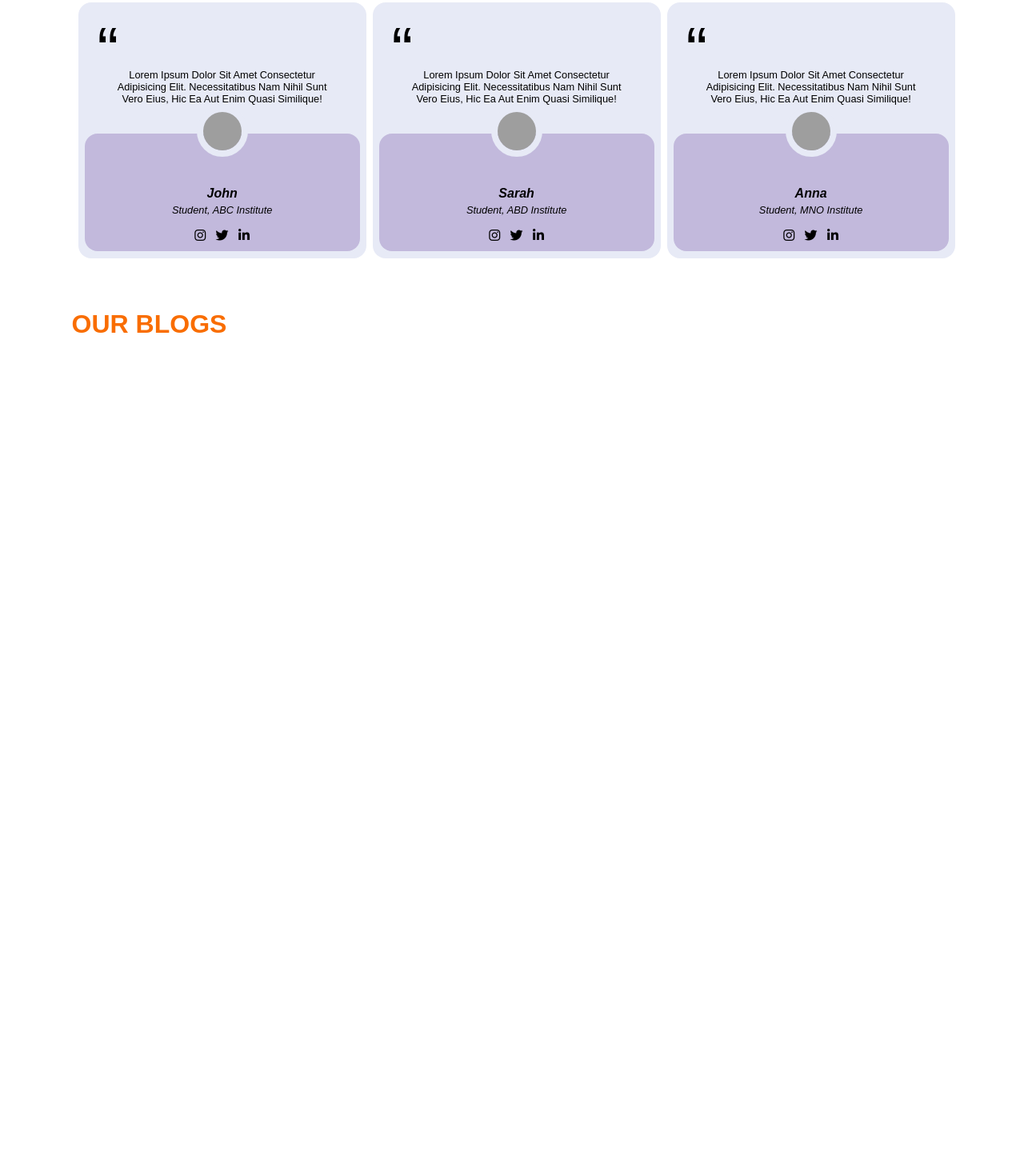
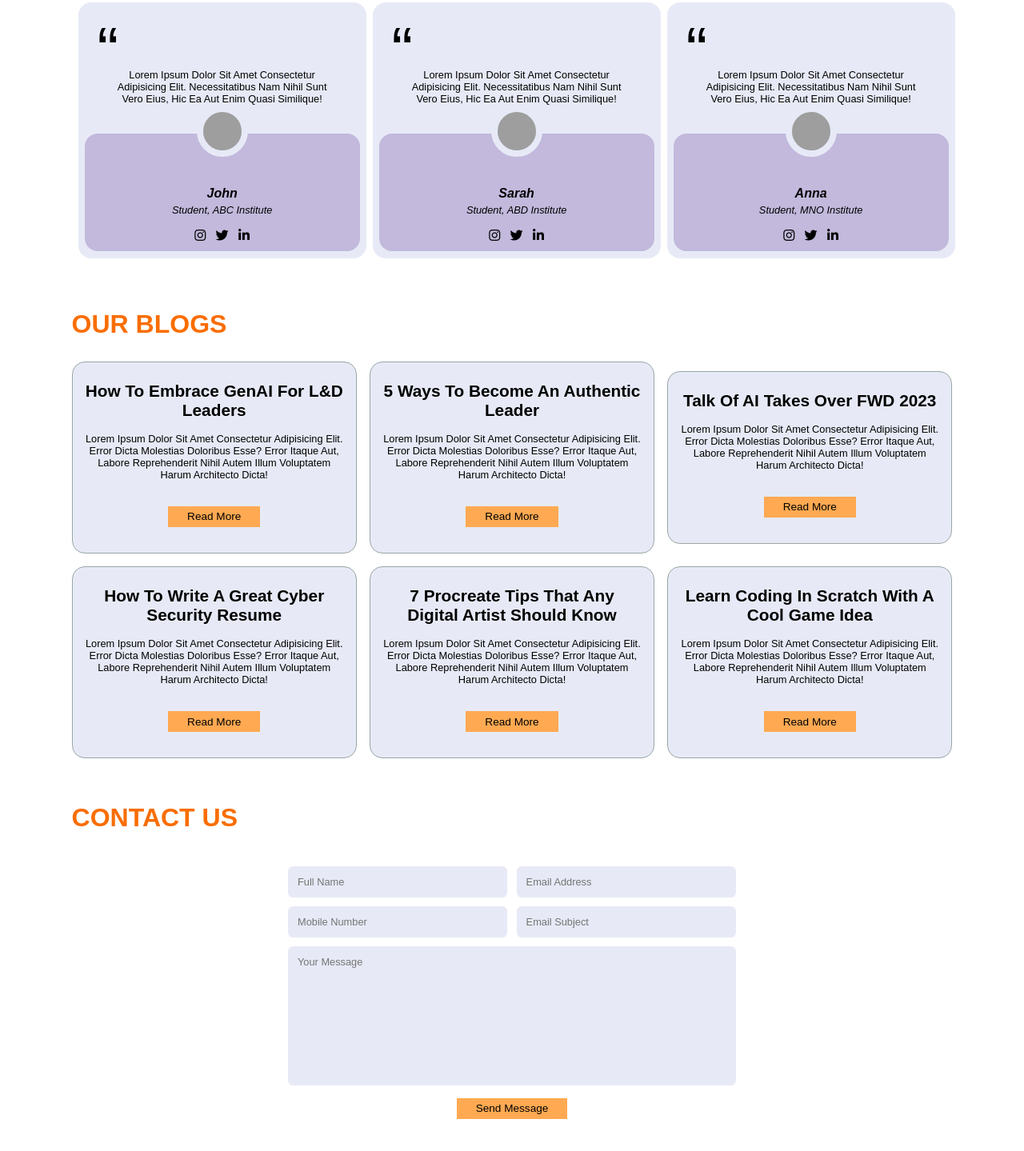
Before and after one commit to Srijalkumari/assessment, a website: page educational website/index.html in a window 1280 px wide. Shown: the part 2697-4136 px from the top of the page at 80% size. Before the commit the page ends 3165 px from the top, so only its background shows below. Drawn offline with nearby package versions, Linux system fonts and the light colour scheme; grey boxes are pictures that could not be loaded.

Commit message:
added blogs and coontact section

```diff
--- a/educational website/index.html
+++ b/educational website/index.html
@@ -606,6 +606,94 @@
     <!-- blogs section -->
     <section class="blogs" id="blogs">
       <h3 class="heading">our blogs</h3>
+
+      <div class="blogs-container">
+        <div class="blogs-box">
+          <h3>how to embrace genAI for L&D leaders</h3>
+          <p>
+            Lorem ipsum dolor sit amet consectetur adipisicing elit. Error dicta
+            molestias doloribus esse? Error itaque aut, labore reprehenderit
+            nihil autem illum voluptatem harum architecto dicta!
+          </p>
+          <a href="#" class="btn">Read More</a>
+        </div>
+
+        <div class="blogs-box">
+          <h3>5 ways to become an authentic leader</h3>
+          <p>
+            Lorem ipsum dolor sit amet consectetur adipisicing elit. Error dicta
+            molestias doloribus esse? Error itaque aut, labore reprehenderit
+            nihil autem illum voluptatem harum architecto dicta!
+          </p>
+          <a href="#" class="btn">Read More</a>
+        </div>
+
+        <div class="blogs-box">
+          <h3>Talk of AI takes over FWD 2023</h3>
+          <p>
+            Lorem ipsum dolor sit amet consectetur adipisicing elit. Error dicta
+            molestias doloribus esse? Error itaque aut, labore reprehenderit
+            nihil autem illum voluptatem harum architecto dicta!
+          </p>
+          <a href="#" class="btn">Read More</a>
+        </div>
+
+        <div class="blogs-box">
+          <h3>how to write a great cyber security resume</h3>
+          <p>
+            Lorem ipsum dolor sit amet consectetur adipisicing elit. Error dicta
+            molestias doloribus esse? Error itaque aut, labore reprehenderit
+            nihil autem illum voluptatem harum architecto dicta!
+          </p>
+          <a href="#" class="btn">Read More</a>
+        </div>
+
+        <div class="blogs-box">
+          <h3>7 procreate tips that any digital artist should know</h3>
+          <p>
+            Lorem ipsum dolor sit amet consectetur adipisicing elit. Error dicta
+            molestias doloribus esse? Error itaque aut, labore reprehenderit
+            nihil autem illum voluptatem harum architecto dicta!
+          </p>
+          <a href="#" class="btn">Read More</a>
+        </div>
+
+        <div class="blogs-box">
+          <h3>learn coding in scratch with a cool game idea</h3>
+          <p>
+            Lorem ipsum dolor sit amet consectetur adipisicing elit. Error dicta
+            molestias doloribus esse? Error itaque aut, labore reprehenderit
+            nihil autem illum voluptatem harum architecto dicta!
+          </p>
+          <a href="#" class="btn">Read More</a>
+        </div>
+      </div>
+    </section>
+
+    <!-- contact section -->
+    <section class="contact" id="contact">
+      <h3 class="heading">contact us</h3>
+
+      <form action="#">
+        <div class="input-box">
+          <input type="text" placeholder="Full Name" />
+          <input type="email" placeholder="Email Address" />
+        </div>
+
+        <div class="input-box">
+          <input type="number" placeholder="Mobile Number" />
+          <input type="text" placeholder="Email Subject" />
+        </div>
+
+        <textarea
+          name=""
+          id=""
+          cols="30"
+          rows="10"
+          placeholder="Your Message"
+        ></textarea>
+        <input type="submit" value="Send Message" class="btn" />
+      </form>
     </section>
 
     <!-- Swiper JS -->
--- a/educational website/style.css
+++ b/educational website/style.css
@@ -483,6 +483,66 @@ section {
 
 /* review section ends */
 
+/* blogs section starts */
+
+.blogs-container {
+  display: grid;
+  grid-template-columns: repeat(3, 1fr);
+  justify-content: center;
+  align-items: center;
+  flex-wrap: wrap;
+  gap: 2rem;
+}
+.blogs-container .blogs-box{
+  /* flex: 1 1 30rem; */
+  background: #e7eaf6;
+  padding: 3rem 2rem 4rem;
+  border-radius: 2rem;
+  text-align: center;
+  border: var(--border);
+}
+.blogs-box h3{
+  font-size: 2.6rem;
+}
+.blogs-box p {
+  font-size: 1.6rem;
+  margin: 2rem 0 3rem;
+}
+
+/* blogs section ends */
+
+/* contact section starts */
+
+.contact form {
+  max-width: 70rem;
+  margin: 1rem auto;
+  text-align: center;
+  margin-bottom: 3rem;
+}
+.contact form .input-box {
+  display: flex;
+  justify-content: space-between;
+  flex-wrap: wrap;
+}
+.contact form .input-box input,
+.contact form textarea {
+  width: 100%;
+  padding: 1.5rem;
+  font-size: 1.6rem;
+  color: var(--text-color);
+  background: #e7eaf6;
+  border-radius: 0.8rem;
+  margin: 0.7rem 0;
+}
+.contact form .input-box input {
+  width: 49%;
+}
+.contact form textarea {
+  resize: none;
+}
+
+/* contact section ends */
+
 /* media queries */
 @media (max-width: 1440px) {
   html {
```
Also changed, not shown: ngo assessment/index.html (deleted, +0 -32 lines), 3 other files.
